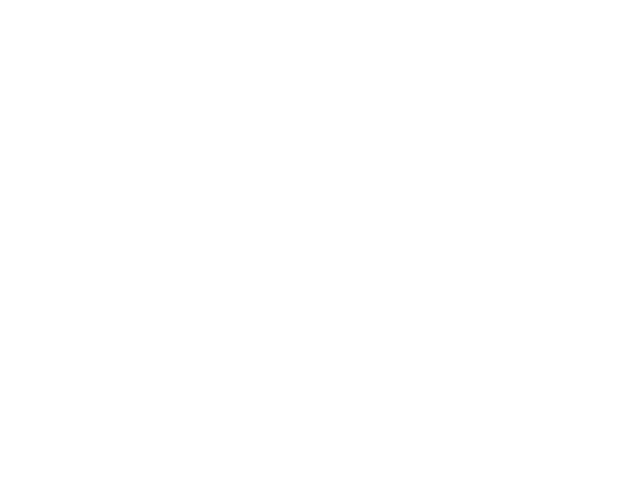
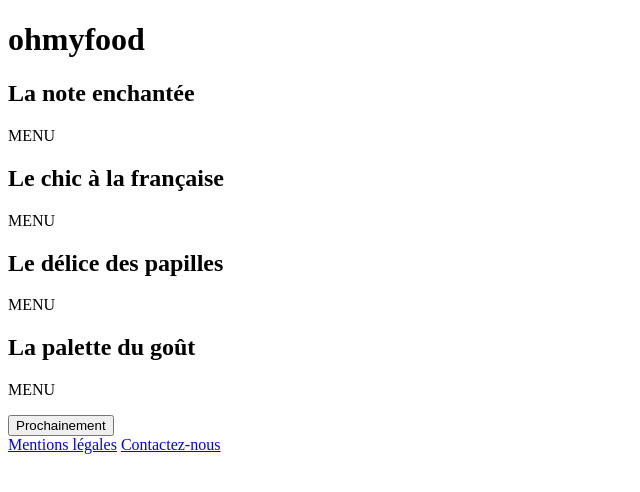
Before and after one commit to dimitriobin/P03_ohmyfood, a plain HTML site: page Acceuil.html in a window 1280 px wide. Shown: the whole page, without its empty margins (0-640 px from the left). Drawn offline with Linux system fonts and the light colour scheme.

Commit message:
Ajout du code HTML

```diff
--- a/Acceuil.html
+++ b/Acceuil.html
@@ -10,7 +10,38 @@
 </head>
 
 <body>
-
+    <header>
+        <h1>ohmyfood</h1>
+    </header>
+    <main>
+        <section id="menus">
+            <article id="noteEnchantée">
+                <h2>La note enchantée</h2>
+                <p>MENU</p>
+            </article>
+            <article id="chicFrancaise">
+                <h2>Le chic à la française</h2>
+                <p>MENU</p>
+            </article>
+            <article id="delicePapilles">
+                <h2>Le délice des papilles</h2>
+                <p>MENU</p>
+            </article>
+            <article id="paletteGout">
+                <h2>La palette du goût</h2>
+                <p>MENU</p>
+            </article>
+        </section>
+        <section id="prochainement">
+            <button>Prochainement</button>
+        </section>
+    </main>
+    <footer>
+        <nav>
+            <a href="#">Mentions légales</a>
+            <a href="#">Contactez-nous</a>
+        </nav>
+    </footer>
 </body>
 
 </html>
```
